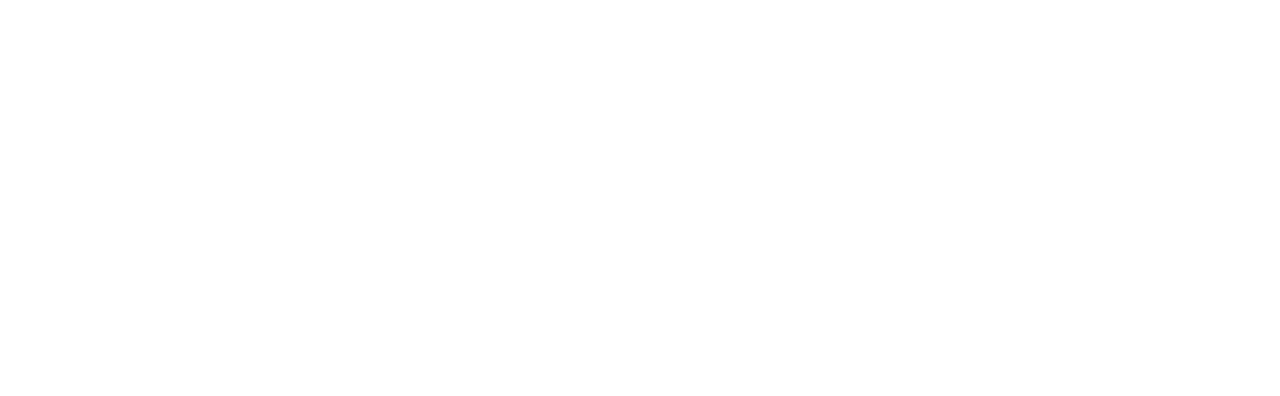
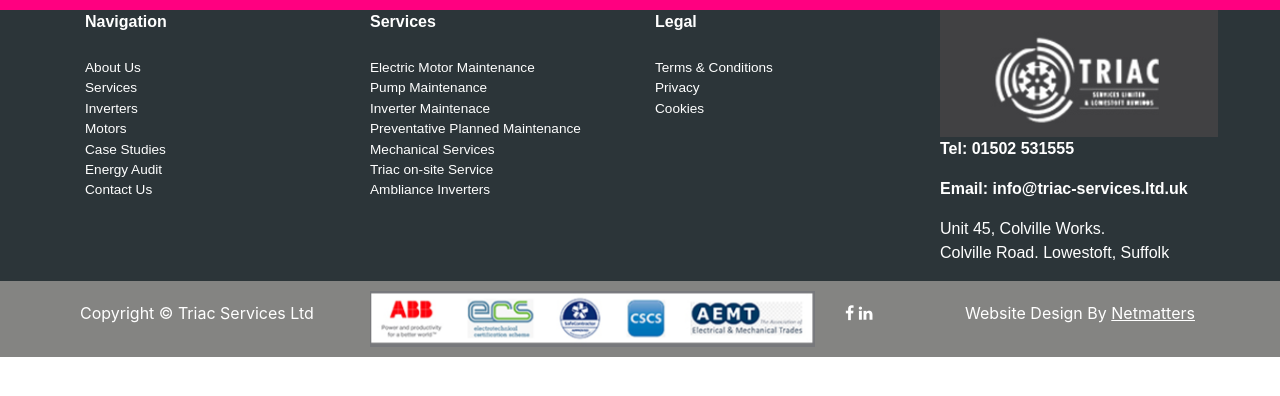
Before and after one commit to Ross-ley/Triac_group-project, a PHP site: page / in a window 1280 px wide. Before the commit the part shown is empty. Shown: the top 396 px of the page. Run offline with PHP 8.4, Linux system fonts and the light colour scheme.

Commit message:
Footer
Completed most of the footer the text needs aligning image needs fixing to match color of background.

```diff
--- a/css/style.css
+++ b/css/style.css
@@ -0,0 +1,76 @@
+
+/* Keeps small banner strip Pink */
+.pink {
+    padding: 5px;
+    background-color: #FF0080;
+}
+
+/* Keeps box background dark grey */
+.footer {
+    display: flex;
+    background-color: #2C3539;
+    color: #fff;
+    font-family: Arial, Helvetica, sans-serif;
+
+}
+
+/* Moves Navigation Services and Legal Text */
+
+.footer li {
+    list-style-type: none;
+    font-size: 0.85rem;
+}
+
+.footer ul {
+    padding: 0px;
+
+}
+
+
+.col-sm-1 {
+    padding: 10px;
+
+}
+
+
+
+ .design  {
+    padding: 10px;
+
+}
+
+#netmatters {
+    text-decoration: underline;
+}
+
+
+
+
+/* Keeps lighter Grey Banner text side by side */
+.copyright {
+
+    background-color: #848482;
+    color: #fff;
+    padding: 10px;
+}
+
+#ltd {
+    padding: 10px;
+
+
+}
+
+/* Moves banner into the middle */
+#banner {
+   text-align: center;
+
+}
+
+
+
+
+.design {
+    text-align: right;
+
+
+}
--- a/inc/footer.php
+++ b/inc/footer.php
@@ -1,2 +1,92 @@
+<?php
+    include('header.php');
+?>
+
+
+<div class="pink"></div>
+<div class="footer">
+    <div class="links container">
+        <div class="row">
+            <div class="col-sm-3" id="nav">
+                <strong>Navigation</strong>
+                <br>
+                <br>
+                <ul>
+                    <li>About Us</li>
+                    <li>Services</li>
+                    <li>Inverters</li>
+                    <li>Motors</li>
+                    <li>Case Studies</li>
+                    <li>Energy Audit</li>
+                    <li>Contact Us</li>
+                </ul>
+
+            </div>
+
+            <div class="col-sm-3" id="services">
+                <strong>Services</strong>
+                <br>
+                <br>
+                <ul>
+                    <li>Electric Motor Maintenance</li>
+                    <li>Pump Maintenance</li>
+                    <li>Inverter Maintenace</li>
+                    <li>Preventative Planned Maintenance</li>
+                    <li>Mechanical Services</li>
+                    <li>Triac on-site Service</li>
+                    <li>Ambliance Inverters</li>
+                </ul>
+            </div>
+
+            <div class="col-sm-3" id="legal" >
+                <strong>Legal</strong>
+                <br>
+                <br>
+                <ul>
+                    <li>Terms & Conditions</li>
+                    <li>Privacy</li>
+                    <li>Cookies</li>
+                </ul>
+            </div>
+
+            <div class="col-sm-3" id="info">
+                <img id="triac" src="img/triac.png">
+                <br>
+                <p><strong>Tel: 01502 531555</strong></p>
+                <p><strong>Email: info@triac-services.ltd.uk</strong></p>
+                <p>Unit 45, Colville Works.<br>Colville Road. Lowestoft, Suffolk</p>
+            </div>
+        </div>
+    </div>
+</div>
+
+<div class="copyright">
+    <div class="container">
+        <div class="row">
+            <div class="col-md-3" id="ltd">Copyright &copy; Triac Services Ltd</div>
+            <div class="col-sm-5">
+                <img class="img-fluid" id="banner" src="img/banner.png">
+
+
+            </div>
+            <div class="col-sm-1">
+                <a class="fa fa-facebook"></a>
+                <a class="fa fa-linkedin"></a>
+            </div>
+               <div class="col-sm-3 design">Website Design By
+                   <span id="netmatters">Netmatters</span>
+            </div>
+        </div>
+    </div>
+</div>
+
+
+
+
+
+
+
+
+
 </body>
 </html>
--- a/inc/header.php
+++ b/inc/header.php
@@ -3,6 +3,13 @@
     <meta charset="UTF-8">
     <meta name="viewport" content="width=device-width, initial-scale=1.0">
     <meta http-equiv="X-UA-Compatible" content="ie=edge">
+    <link rel="stylesheet" type="text/css" href="css/style.css">
+    <link rel="stylesheet" href="https://cdnjs.cloudflare.com/ajax/libs/font-awesome/4.7.0/css/font-awesome.min.css">
+    <link rel="stylesheet" href="https://cdnjs.cloudflare.com/ajax/libs/font-awesome/4.7.0/css/font-awesome.min.css">
+    <link rel="stylesheet" href="https://stackpath.bootstrapcdn.com/bootstrap/4.3.1/css/bootstrap.min.css" integrity="sha384-ggOyR0iXCbMQv3Xipma34MD+dH/1fQ784/j6cY/iJTQUOhcWr7x9JvoRxT2MZw1T" crossorigin="anonymous">
+    <script src="https://code.jquery.com/jquery-3.3.1.slim.min.js" integrity="sha384-q8i/X+965DzO0rT7abK41JStQIAqVgRVzpbzo5smXKp4YfRvH+8abtTE1Pi6jizo" crossorigin="anonymous"></script>
+    <script src="https://cdnjs.cloudflare.com/ajax/libs/popper.js/1.14.7/umd/popper.min.js" integrity="sha384-UO2eT0CpHqdSJQ6hJty5KVphtPhzWj9WO1clHTMGa3JDZwrnQq4sF86dIHNDz0W1" crossorigin="anonymous"></script>
+    <script src="https://stackpath.bootstrapcdn.com/bootstrap/4.3.1/js/bootstrap.min.js" integrity="sha384-JjSmVgyd0p3pXB1rRibZUAYoIIy6OrQ6VrjIEaFf/nJGzIxFDsf4x0xIM+B07jRM" crossorigin="anonymous"></script>
     <title>Document</title>
 </head>
 <body>
```
Also changed, not shown: img/banner.png (added), img/triac.png (added).
